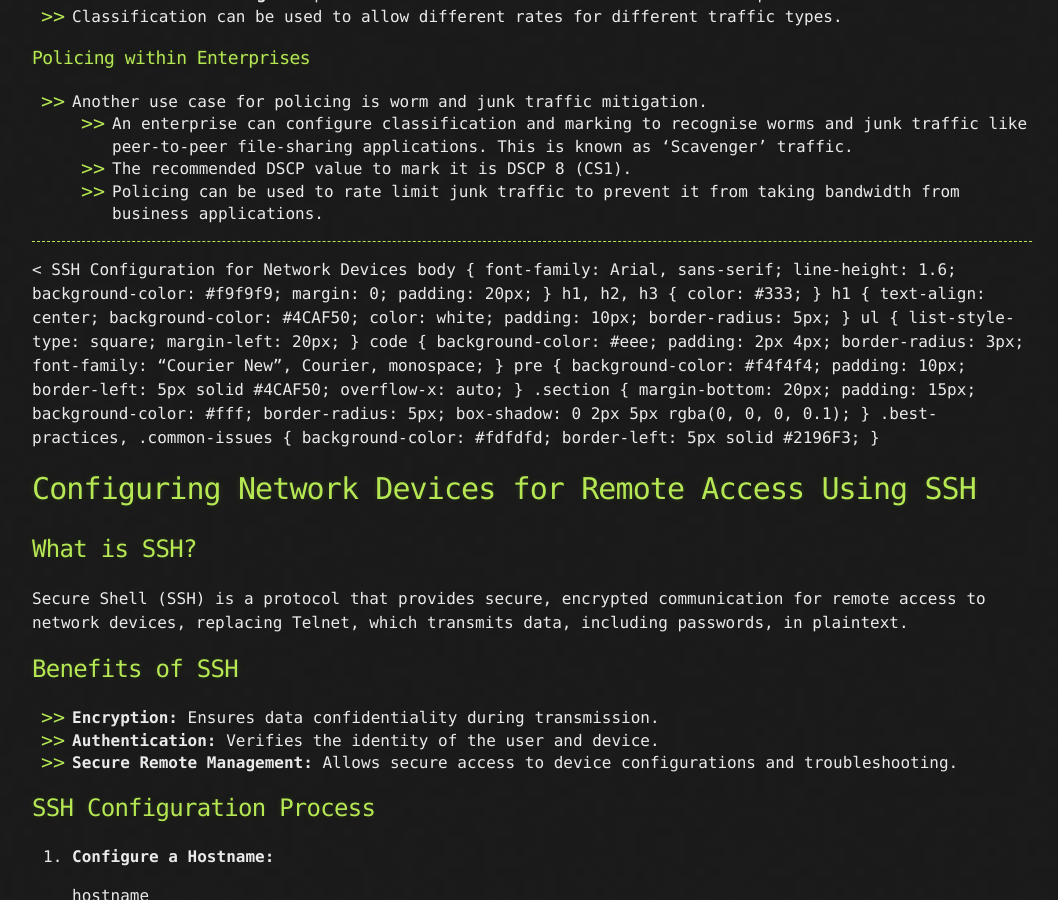
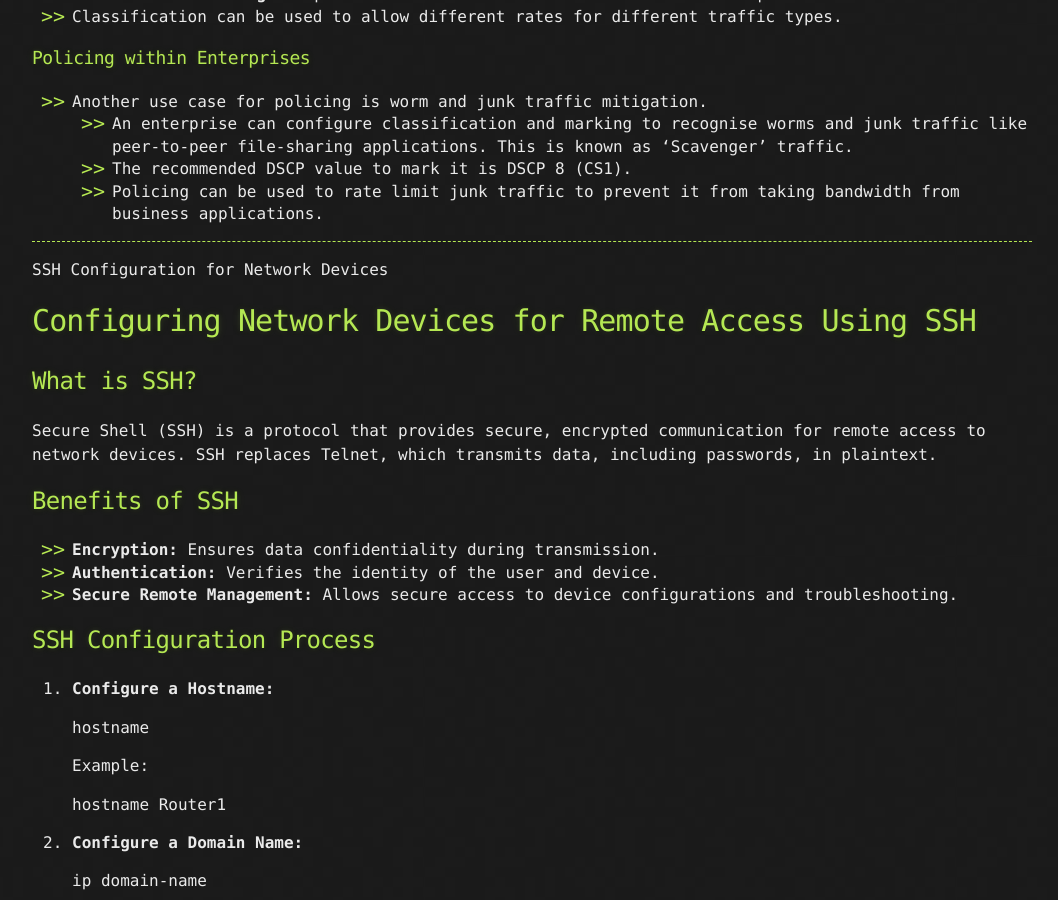
Before and after one commit to CyberCasquatch/cybercasquatch.github.io, a Jekyll site: the page built from _posts/Projects/2024-12-14-CCNA_part4.md, in a window 1280 px wide and 900 px high, scrolled down 22320 px. Shown: the whole window, without its empty margins (108-1166 px from the left). Built offline with Jekyll 4.4.1, drawn with Linux system fonts in a browser that asks for light colours; the repository's description, which GitHub fills in, is left out; some of the changed text lies outside the part shown.

Commit message:
Update 2024-12-14-CCNA_part4.md

```diff
--- a/_posts/Projects/2024-12-14-CCNA_part4.md
+++ b/_posts/Projects/2024-12-14-CCNA_part4.md
@@ -1018,13 +1018,13 @@ A typical Syslog message contains the following components:
 
 ---
 
-<   SSH Configuration for Network Devices body { font-family: Arial, sans-serif; line-height: 1.6; background-color: #f9f9f9; margin: 0; padding: 20px; } h1, h2, h3 { color: #333; } h1 { text-align: center; background-color: #4CAF50; color: white; padding: 10px; border-radius: 5px; } ul { list-style-type: square; margin-left: 20px; } code { background-color: #eee; padding: 2px 4px; border-radius: 3px; font-family: "Courier New", Courier, monospace; } pre { background-color: #f4f4f4; padding: 10px; border-left: 5px solid #4CAF50; overflow-x: auto; } .section { margin-bottom: 20px; padding: 15px; background-color: #fff; border-radius: 5px; box-shadow: 0 2px 5px rgba(0, 0, 0, 0.1); } .best-practices, .common-issues { background-color: #fdfdfd; border-left: 5px solid #2196F3; }
+  SSH Configuration for Network Devices
 
 # Configuring Network Devices for Remote Access Using SSH
 
 ## What is SSH?
 
-Secure Shell (SSH) is a protocol that provides secure, encrypted communication for remote access to network devices, replacing Telnet, which transmits data, including passwords, in plaintext.
+Secure Shell (SSH) is a protocol that provides secure, encrypted communication for remote access to network devices. SSH replaces Telnet, which transmits data, including passwords, in plaintext.
 
 ## Benefits of SSH
 
@@ -1092,22 +1092,18 @@ Secure Shell (SSH) is a protocol that provides secure, encrypted communication f
 
     show ip ssh
 
-    Displays SSH version, key status, and timeout settings.
 *   **Check Active SSH Sessions:**
 
     show ssh
 
-    Lists current SSH connections to the device.
 *   **Debug SSH Traffic:**
 
     debug ip ssh
 
-    Provides detailed logs for SSH operations.
 *   **Check VTY Line Status:**
 
     show run | section line vty
 
-    Verifies VTY line configuration.
 
 ## Best Practices for SSH Configuration
 
```
